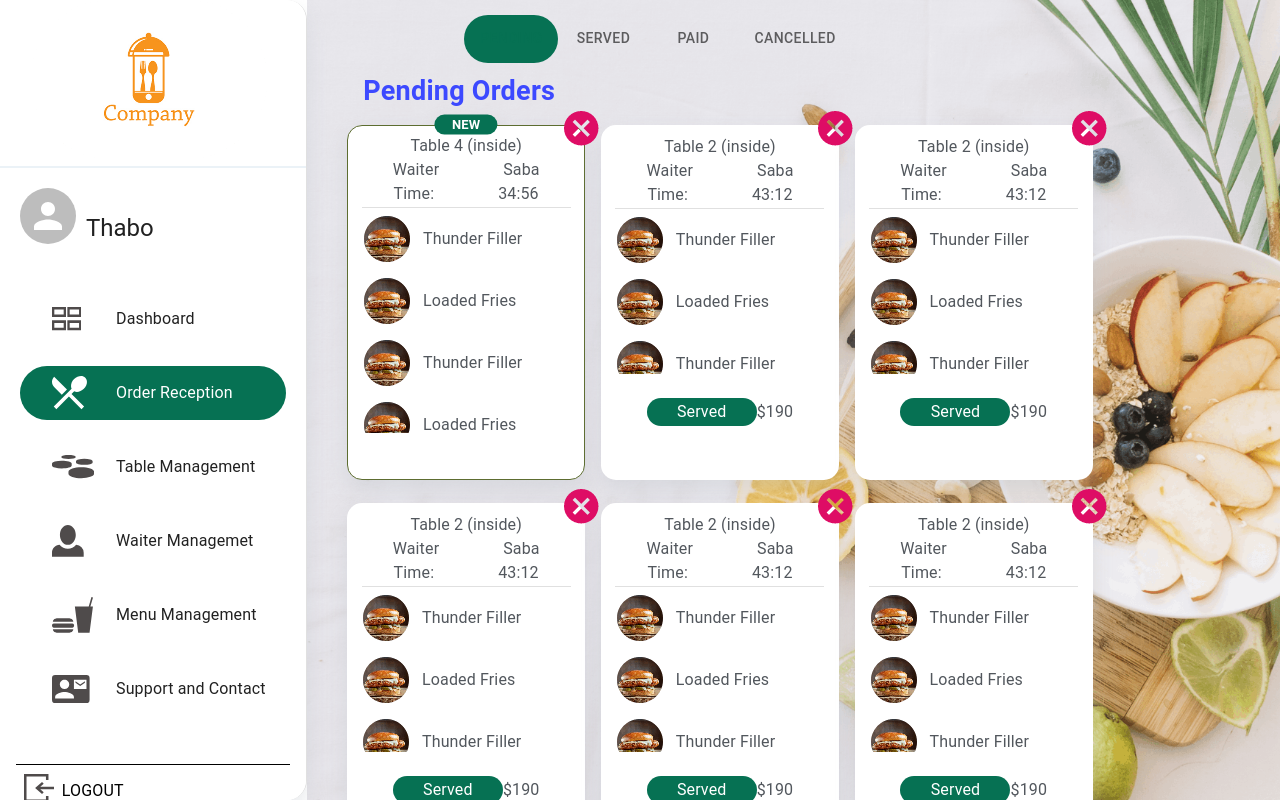
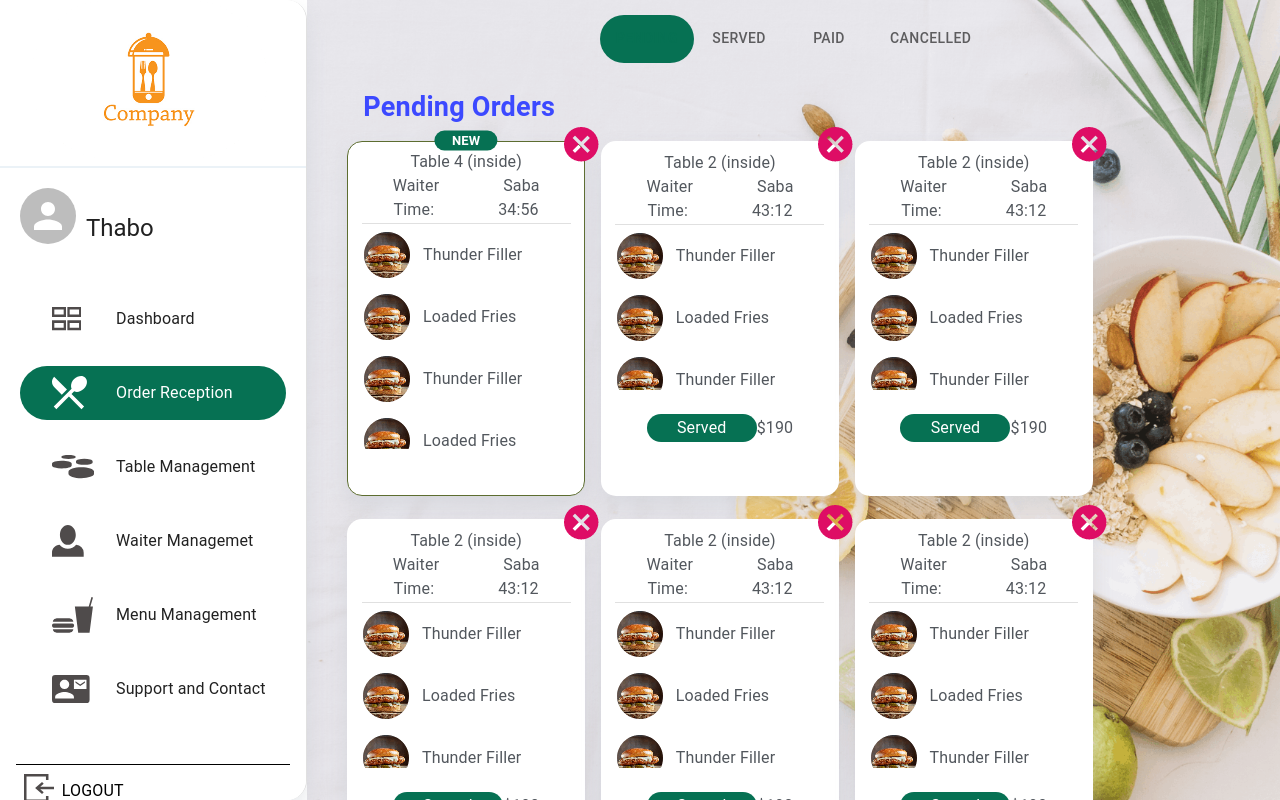
Before and after one commit to Elixir-Techne/hg-restaurant-admin, a Next.js app: page /order in a window 1280 px wide. Built offline with nearby package versions, Linux system fonts and the light colour scheme.

Commit message:
Fix styles.

```diff
--- a/src/app/(protected)/dashboard/page.js
+++ b/src/app/(protected)/dashboard/page.js
@@ -1,4 +1,4 @@
-'use client';
+'use client'
 
 import { Grid } from '@mui/material'
 import { useState } from 'react'
@@ -159,9 +159,7 @@ export default function Dashboard() {
   }
   return (
     <>
-      <div style={{ width: '75%', marginLeft: 'auto', marginBottom: '1rem' }}>
-        <TabFilter tabs={tabs} onTabSelect={onTabSelect} />
-      </div>
+      <TabFilter tabs={tabs} onTabSelect={onTabSelect} />
       <Grid container spacing={4} px={8}>
         <Grid container item spacing={2}>
           <Grid item xs={12} md={8} spacing={4}>
--- a/src/components/TabFilter/index.js
+++ b/src/components/TabFilter/index.js
@@ -1,3 +1,4 @@
+import { Box } from '@mui/material'
 import Tab from '@mui/material/Tab'
 import Tabs from '@mui/material/Tabs'
 import React, { useState } from 'react'
@@ -8,7 +9,6 @@ import { theme } from '@/theme'
 import '../../styles/tabfilter.css'
 
 const TabGroup = styled(Tabs)({
-  width: '658.7px',
   height: '55.5px',
   margin: '0 auto',
   marginTop: '15px',
@@ -41,13 +41,17 @@ export default function TabFilter({ tabs, onTabSelect }) {
     onTabSelect(newValue)
   }
   return (
-    <>
-      <TabGroup value={activeTab} onChange={handleChange}>
+    <Box display="flex" justifyContent="center">
+      <TabGroup
+        value={activeTab}
+        onChange={handleChange}
+        style={{ marginBottom: '1rem' }}
+      >
         {tabs &&
           tabs.map((item, index) => {
             return <StyledTab key={item.id} value={item.id} label={item.name} />
           })}
       </TabGroup>
-    </>
+    </Box>
   )
 }
```
